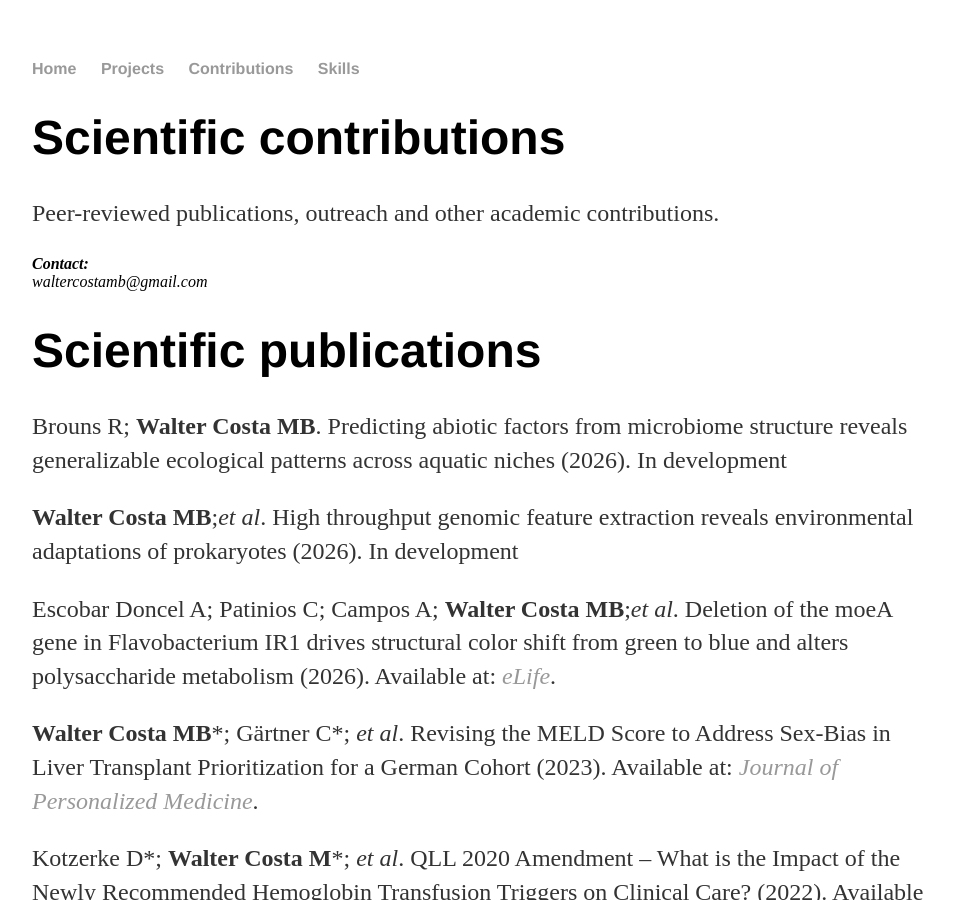
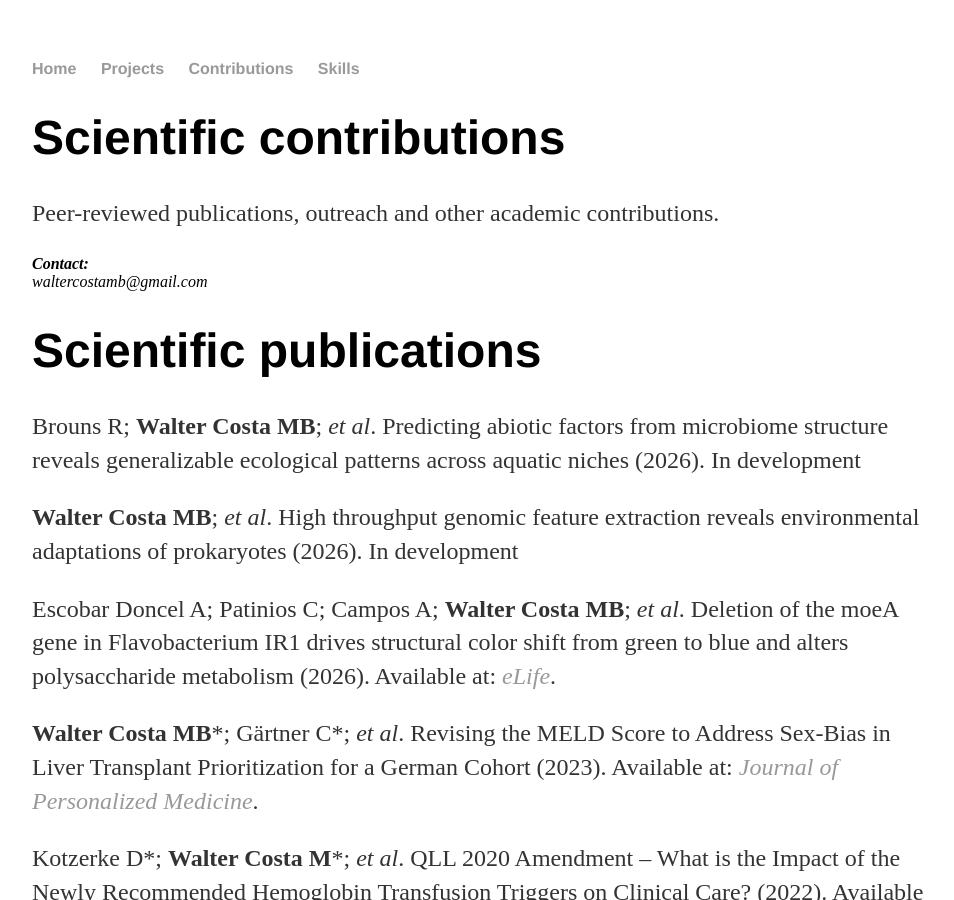
Before and after one commit to waltercostamb/waltercostamb.github.io, a Jekyll site: the page built from contributions/index.html, in a window 1280 px wide and 900 px high. Shown: the whole window, without its empty margins (160-1114 px from the left). Built offline with Jekyll 4.4.1, drawn with Linux system fonts in a browser that asks for light colours.

```diff
--- a/contributions/index.html
+++ b/contributions/index.html
@@ -16,13 +16,13 @@ title: Contributions of Maria Beatriz Walter Costa
 
 					<h1>Scientific publications</h1>
 
-					<p>Brouns R; <strong>Walter Costa MB</strong>. Predicting abiotic factors from microbiome structure reveals generalizable
+					<p>Brouns R; <strong>Walter Costa MB</strong>; <em>et al</em>. Predicting abiotic factors from microbiome structure reveals generalizable
 						ecological patterns across aquatic niches (2026). In development</p>
 
-					<p><strong>Walter Costa MB</strong>;<em>et al</em>. High throughput genomic feature extraction reveals environmental
+					<p><strong>Walter Costa MB</strong>; <em>et al</em>. High throughput genomic feature extraction reveals environmental
 						adaptations of prokaryotes (2026). In development</p>
 
-					<p>Escobar Doncel A; Patinios C; Campos A; <strong>Walter Costa MB</strong>;<em>et al</em>.
+					<p>Escobar Doncel A; Patinios C; Campos A; <strong>Walter Costa MB</strong>; <em>et al</em>.
 	  Deletion of the moeA gene in Flavobacterium IR1 drives structural color shift from green to blue and alters polysaccharide metabolism (2026).
 	  Available at: <a href="https://elifesciences.org/articles/105029#x93f188e9"><em>eLife</em></a>.</p>
 
```
